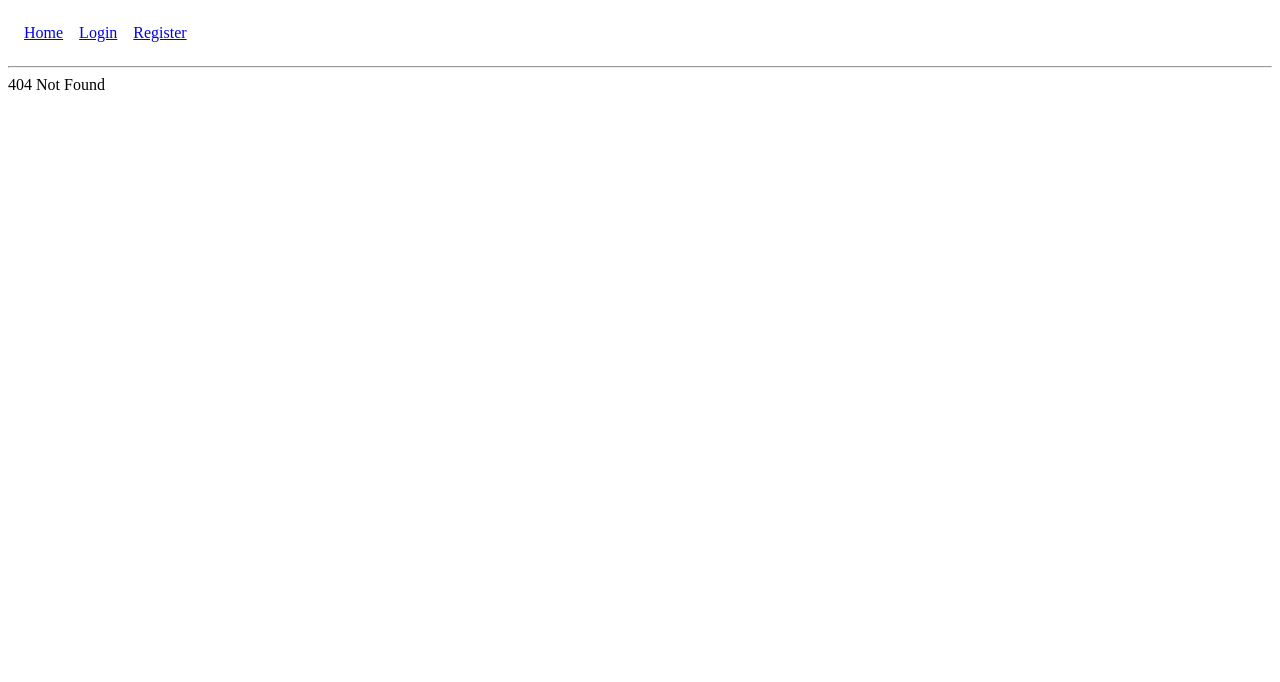
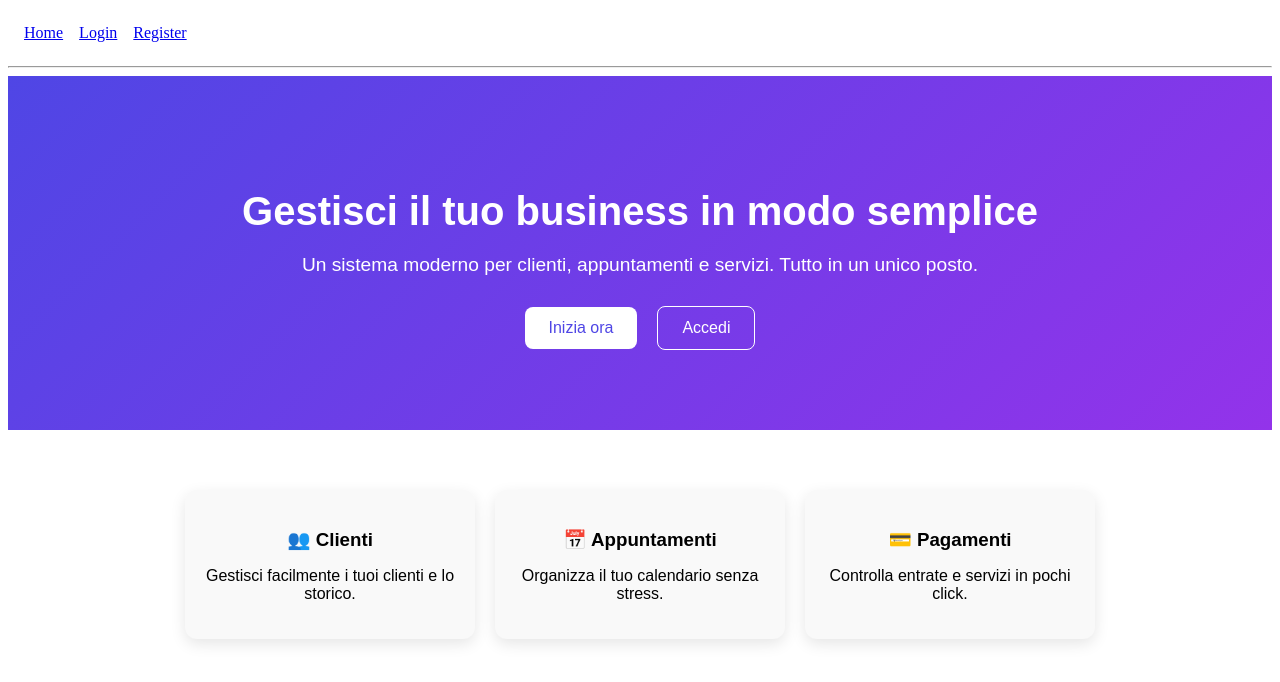
Before and after one commit to theMANGOlorian/webappTelefonia, an Angular app in the folder webui/: page / in a window 1280 px wide. Before the commit this address had no page. Shown: the top 682 px of the page. Built offline with nearby package versions, Linux system fonts and the light colour scheme.

Commit message:
aggiunto home page

```diff
--- a/webui/src/app/app.routes.ts
+++ b/webui/src/app/app.routes.ts
@@ -4,9 +4,10 @@ import { LoginComponent } from './features/auth/login/login.component';
 import { RegisterComponent } from './features/auth/register/register.component';
 import { AuthGuard } from './core/guards/auth.guard';
 import { NotFoundComponent } from './not-found/not-found.component';
+import { HomeComponent } from './features/home/home.component';
 
 export const routes: Routes = [
-  // { path: '/', component: HomeComponent },
+  { path: '', component: HomeComponent },
   { path: 'login', component: LoginComponent },
   { path: 'register', component: RegisterComponent },
   { path: '**', component: NotFoundComponent }
--- /dev/null
+++ b/webui/src/app/features/home/home.component.html
@@ -0,0 +1,35 @@
+<div class="home-container">
+
+  <!-- HERO -->
+  <section class="hero">
+    <h1>Gestisci il tuo business in modo semplice</h1>
+    <p>
+      Un sistema moderno per clienti, appuntamenti e servizi.
+      Tutto in un unico posto.
+    </p>
+
+    <div class="buttons">
+      <button routerLink="/register" class="primary">Inizia ora</button>
+      <button routerLink="/login" class="secondary">Accedi</button>
+    </div>
+  </section>
+
+  <!-- FEATURES -->
+  <section class="features">
+    <div class="card">
+      <h3>👥 Clienti</h3>
+      <p>Gestisci facilmente i tuoi clienti e lo storico.</p>
+    </div>
+
+    <div class="card">
+      <h3>📅 Appuntamenti</h3>
+      <p>Organizza il tuo calendario senza stress.</p>
+    </div>
+
+    <div class="card">
+      <h3>💳 Pagamenti</h3>
+      <p>Controlla entrate e servizi in pochi click.</p>
+    </div>
+  </section>
+
+</div>
--- /dev/null
+++ b/webui/src/app/features/home/home.component.scss
@@ -0,0 +1,74 @@
+.home-container {
+  font-family: Arial, sans-serif;
+  text-align: center;
+
+  /* HERO */
+  .hero {
+    padding: 80px 20px;
+    background: linear-gradient(135deg, #4f46e5, #9333ea);
+    color: white;
+
+    h1 {
+      font-size: 2.5rem;
+      margin-bottom: 20px;
+    }
+
+    p {
+      font-size: 1.2rem;
+      margin-bottom: 30px;
+    }
+
+    .buttons {
+      button {
+        margin: 0 10px;
+        padding: 12px 24px;
+        border: none;
+        border-radius: 8px;
+        cursor: pointer;
+        font-size: 1rem;
+        transition: all 0.2s ease;
+
+        &:hover {
+          transform: translateY(-2px);
+          opacity: 0.9;
+        }
+      }
+
+      .primary {
+        background: white;
+        color: #4f46e5;
+      }
+
+      .secondary {
+        background: transparent;
+        border: 1px solid white;
+        color: white;
+      }
+    }
+  }
+
+  /* FEATURES */
+  .features {
+    display: flex;
+    justify-content: center;
+    gap: 20px;
+    padding: 60px 20px;
+
+    .card {
+      background: #f9f9f9;
+      padding: 20px;
+      border-radius: 12px;
+      width: 250px;
+      box-shadow: 0 5px 15px rgba(0, 0, 0, 0.1);
+      transition: transform 0.2s ease;
+
+      &:hover {
+        transform: translateY(-5px);
+      }
+
+      h3 {
+        margin-bottom: 10px;
+      }
+    }
+  }
+}
```
Also changed, not shown: webui/src/app/features/home/home.component.ts (added, +9 -0 lines), webui/src/app/not-found/not-found.component.ts (line endings or trailing spaces).
